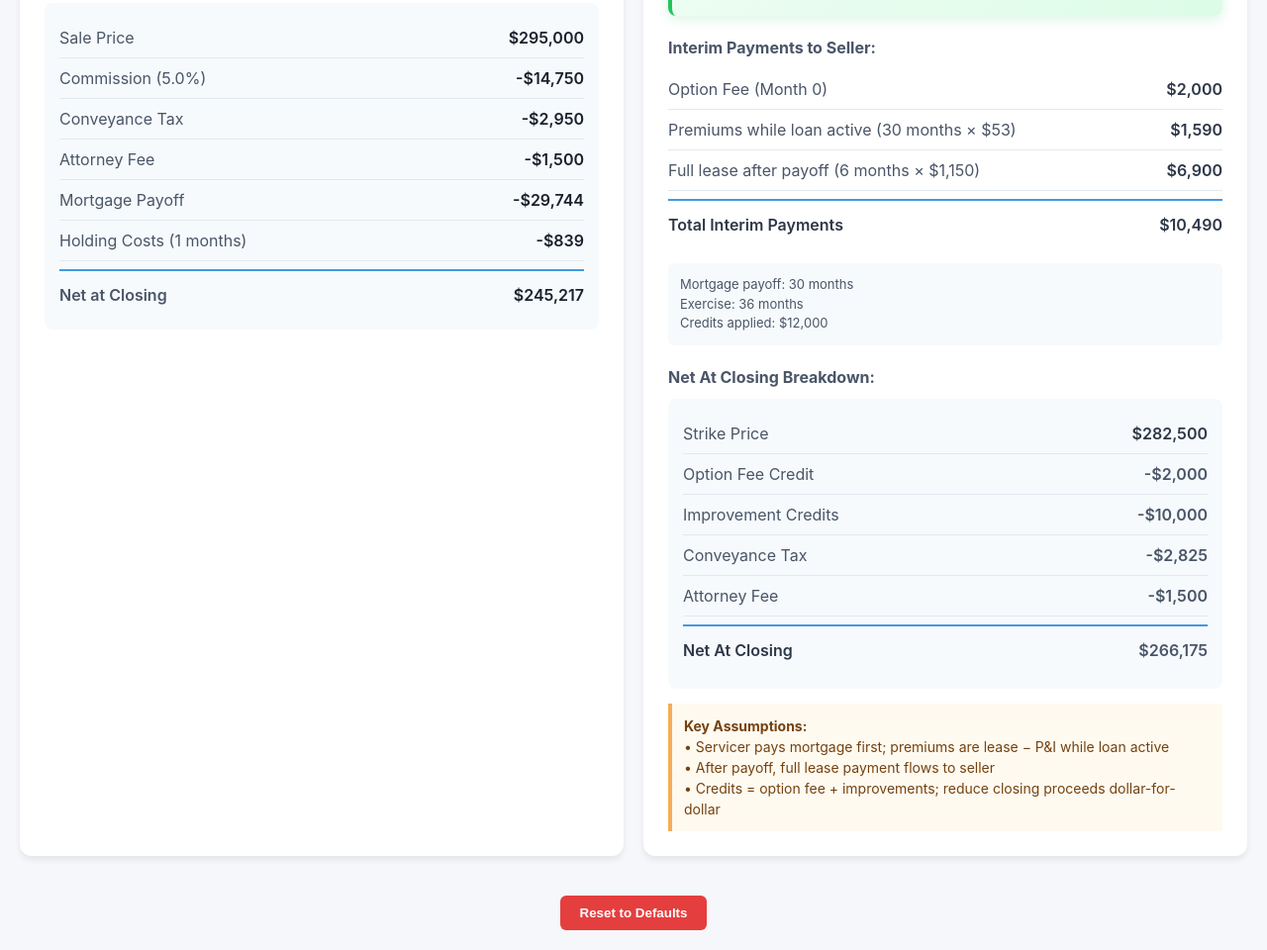
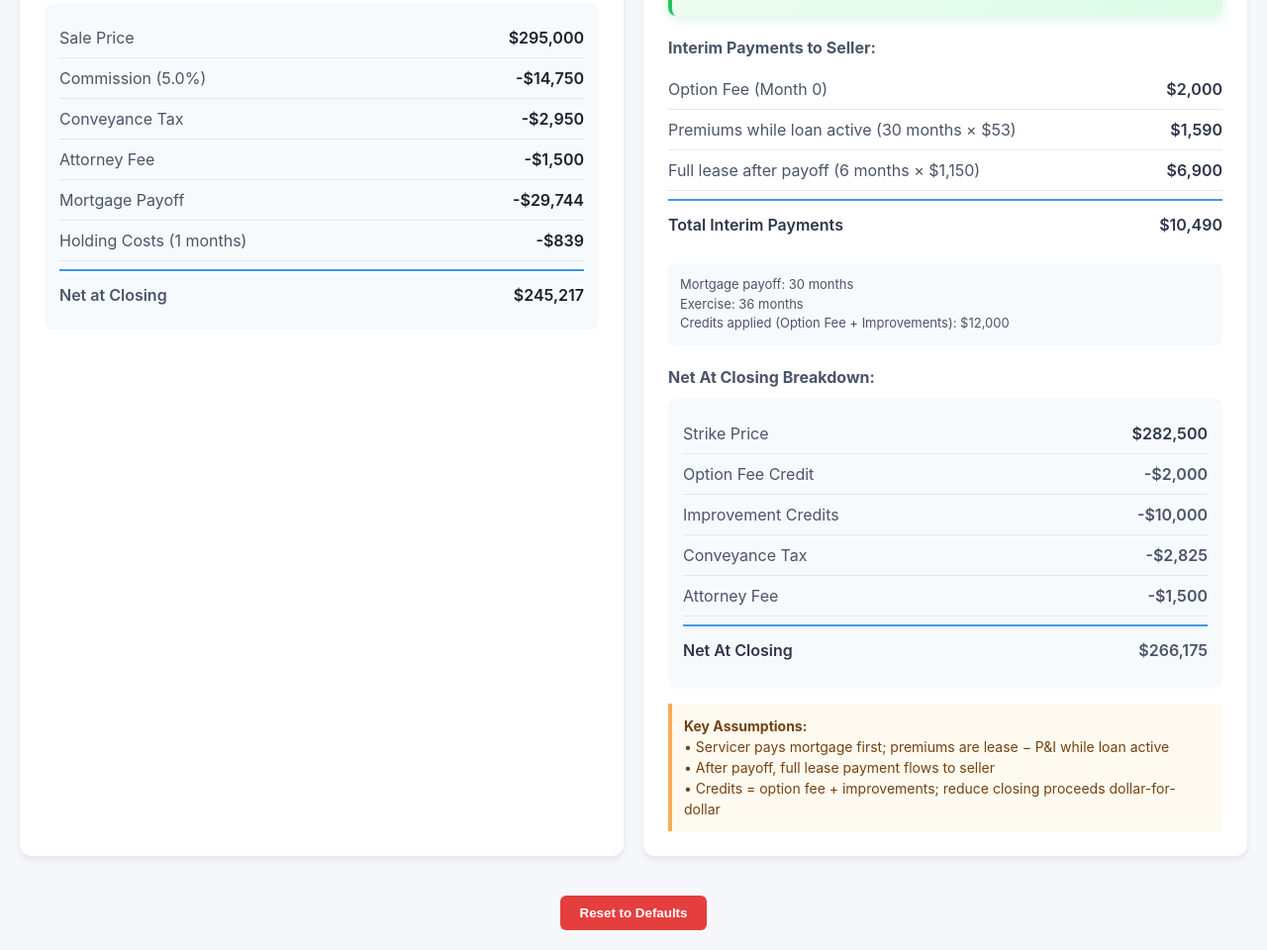
Before and after one commit to ezadzzz/MLO-Calcualtor, a plain HTML site: page index.html in a window 1280 px wide. Shown: the part 1161-2121 px from the top of the page at 99% size. Drawn offline with Linux system fonts and the light colour scheme.

Commit message:
Update index.html

```diff
--- a/index.html
+++ b/index.html
@@ -1127,7 +1127,7 @@
             <div style="background: #f7fafc; padding: 12px; border-radius: 6px; font-size: 13px; color: #4a5568;">
                 <div>Mortgage payoff: ${mlo.payoffMonths} months</div>
                 <div>Exercise: ${mlo.exerciseTiming} months</div>
-                <div>Credits applied: ${formatCurrency(mlo.credits)}</div>
+                <div>Credits applied (Option Fee + Improvements): ${formatCurrency(mlo.credits)}</div>
             </div>
         `;
 
```
